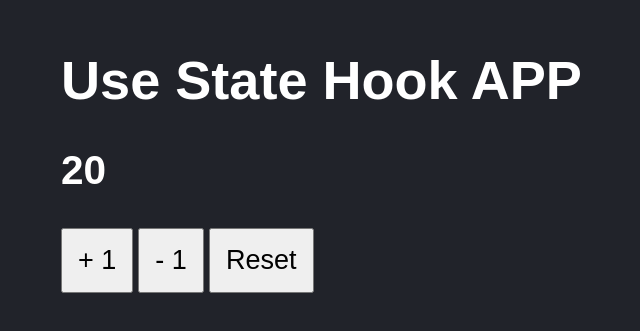
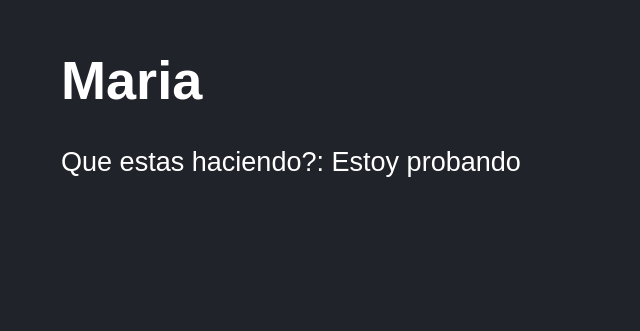
Before and after one commit to mlestrella843/React_Props, a React (Vite) app in the folder exercise-1/: page / in a window 1280 px wide. Shown: the part 135-466 px from the top of the page, without its empty margins (87-727 px from the left). Built offline with nearby package versions, Linux system fonts and the light colour scheme.

Commit message:
Adding Test React Library installation

```diff
--- a/exercise-1/package.json
+++ b/exercise-1/package.json
@@ -17,6 +17,7 @@
   "devDependencies": {
     "@babel/core": "^7.22.9",
     "@babel/preset-env": "^7.22.9",
+    "@testing-library/react": "^14.0.0",
     "@types/jest": "^29.5.3",
     "@types/react": "^18.2.14",
     "@types/react-dom": "^18.2.6",
--- a/exercise-1/src/main.jsx
+++ b/exercise-1/src/main.jsx
@@ -6,11 +6,11 @@ import ReactDOM from 'react-dom/client'; //Herramienta para renderizar
 //import { App } from './helloWorldApp'//Esta importada de manera independiente, por eso las llaves.
 //import App from './helloWorldApp';
 //import { HelloWorldApp } from './helloWorldApp'
-//import { FirstApp } from './FirstApp';
+import { FirstApp } from './FirstApp';
 import './style.css';
 //import { CounterApp } from './CounterApp';
 //import { FirstHook } from './firstHook';
-import { KeepHooking } from './KeepHooking';
+// import { KeepHooking } from './KeepHooking';
 
 //Componente que regularmente nunca esta dentro de este archhivo
 
@@ -25,11 +25,11 @@ ReactDOM.createRoot( document.getElementById('root') ).render(
 
         {/* Desde aqui estamos mandando informacion desde el componente padre hacia el hijo
         llamado FirstApp */}
-        {/* <FirstApp title="Maria" subtitle="Estoy probando"/> */}
+        <FirstApp title="Maria" subtitle="Estoy probando"/>
         {/* <CounterApp  value={ 234 }/> */}
         {/* <FirstHook value={ 20 }/> */}
 
-        <KeepHooking value={ 20 }/>
+        {/* <KeepHooking value={ 20 }/> */}
 
 
     </React.StrictMode>
```
Also changed, not shown: 1 other file (tests, documents, lock files or other folders).
